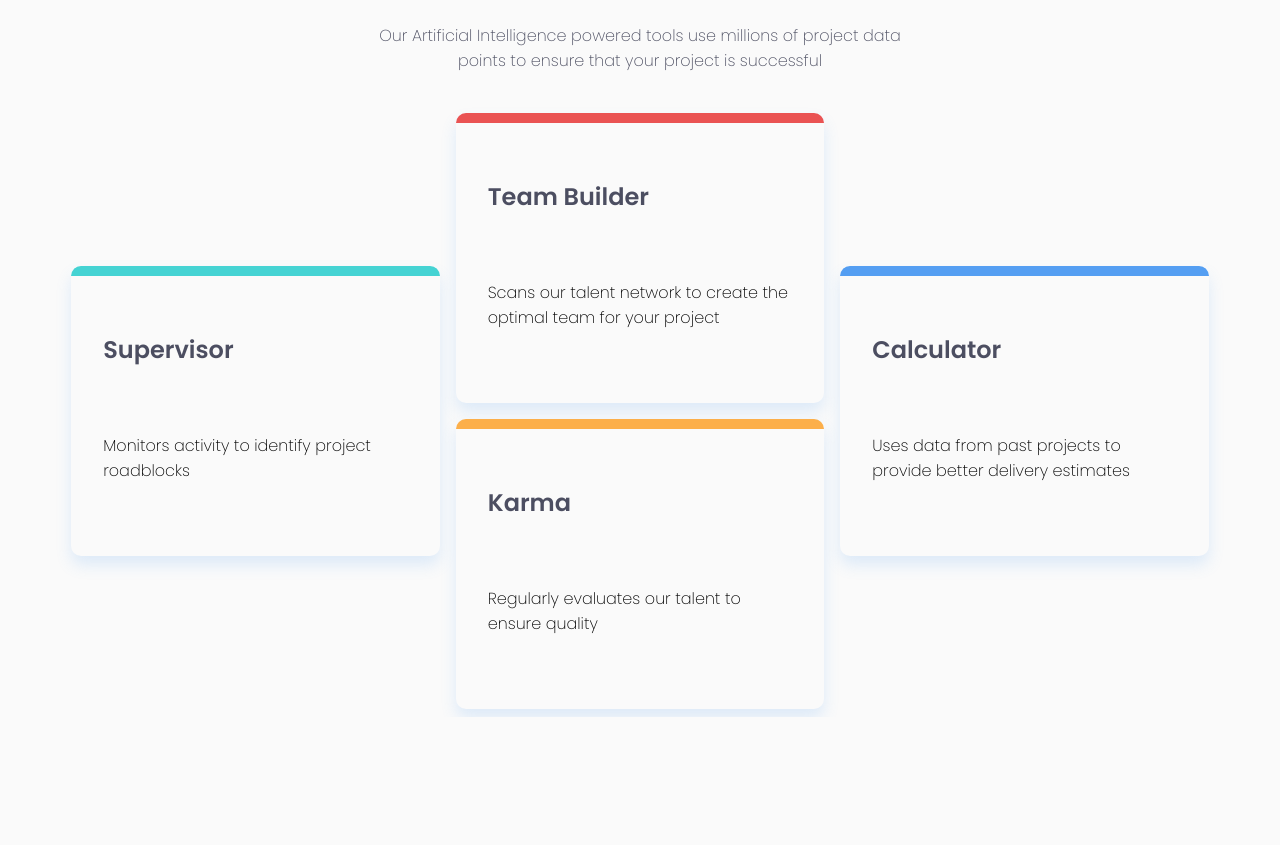
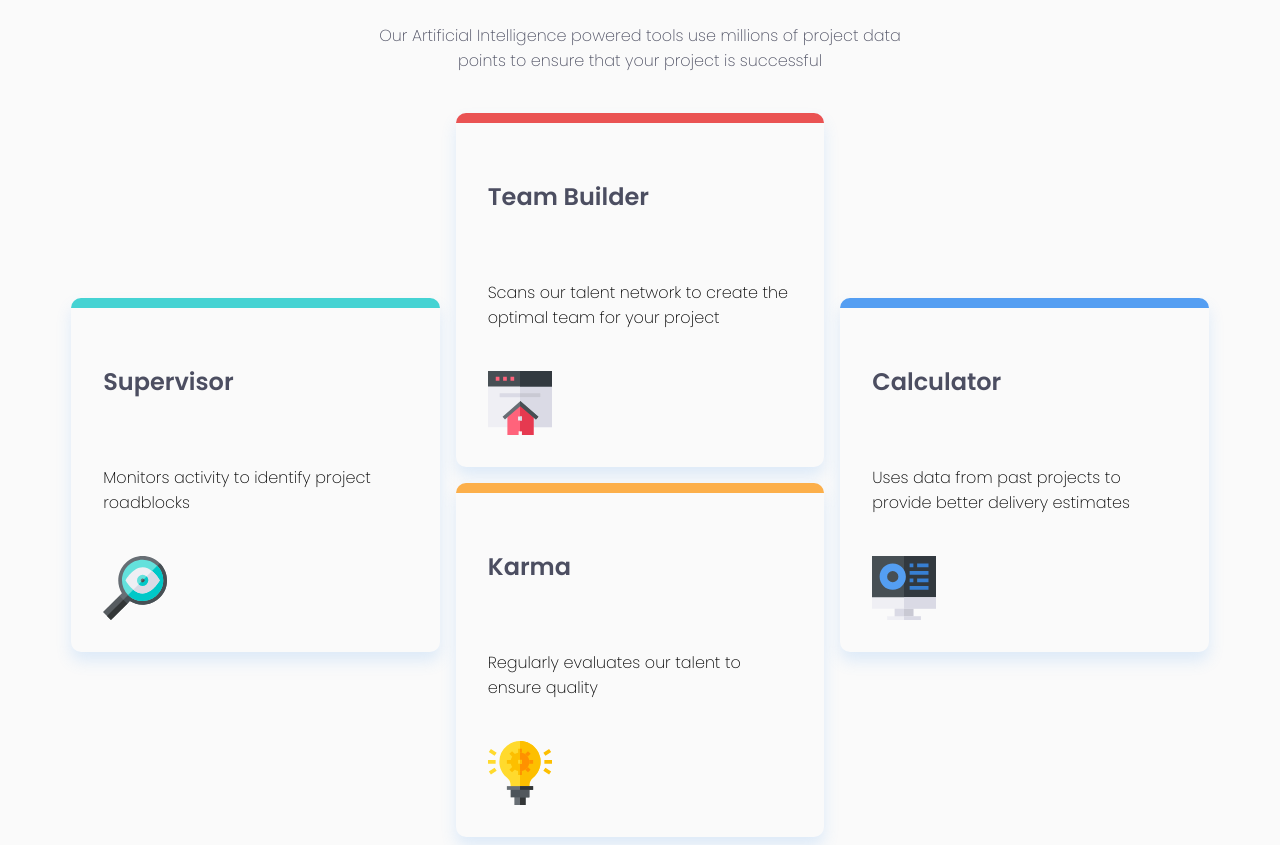
Before and after one commit to Andorimaru/four-card-feature-section, a plain HTML site: page index.html in a window 1280 px wide. Shown: the part 241-1086 px from the top of the page. Before the commit the page ends 958 px from the top, so only its background shows below. Drawn offline with Linux system fonts and the light colour scheme.

Commit message:
Update index.html

```diff
--- a/index.html
+++ b/index.html
@@ -23,25 +23,25 @@
     <div class="card supervisor">
      <h3 class="poppins-semibold">Supervisor</h3>
       <p class="poppins-extralight">Monitors activity to identify project roadblocks</p>
-      <img src="/four-card-feature-section-master/images/icon-supervisor.svg" alt="">
+      <img src="/images/icon-supervisor.svg" alt="">
     </div>
 
     <div class="card team">
      <h3 class="poppins-semibold"> Team Builder</h3>
       <p class="poppins-extralight">Scans our talent network to create the optimal team for your project</p>
-      <img src="/four-card-feature-section-master/images/icon-team-builder.svg" alt="">
+      <img src="/images/icon-team-builder.svg" alt="">
     </div>
 
     <div class="card karma">
      <h3 class="poppins-semibold">Karma</h3>
       <p class="poppins-extralight">Regularly evaluates our talent to ensure quality</p>
-      <img src="/four-card-feature-section-master/images/icon-karma.svg" alt="">
+      <img src="/images/icon-karma.svg" alt="">
     </div>
 
     <div class="card calculator">
      <h3 class="poppins-semibold">Calculator</h3>
       <p class="poppins-extralight">Uses data from past projects to provide better delivery estimates</p>
-      <img src="/four-card-feature-section-master/images/icon-calculator.svg" alt="">
+      <img src="/images/icon-calculator.svg" alt="">
     </div>
   </section>
 </body>
```
